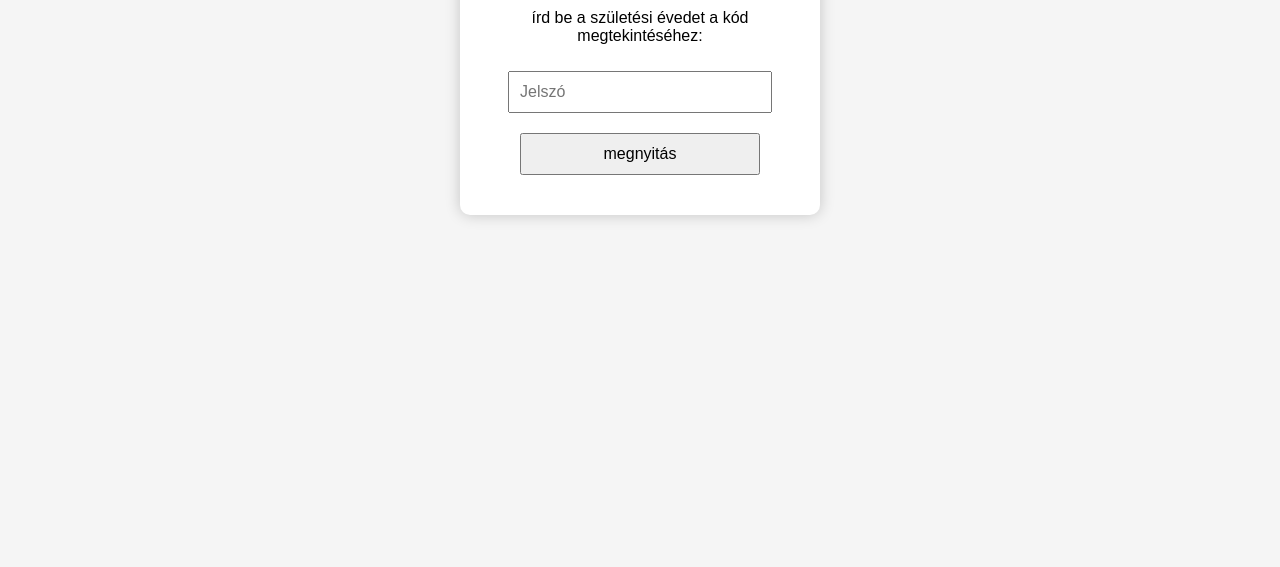
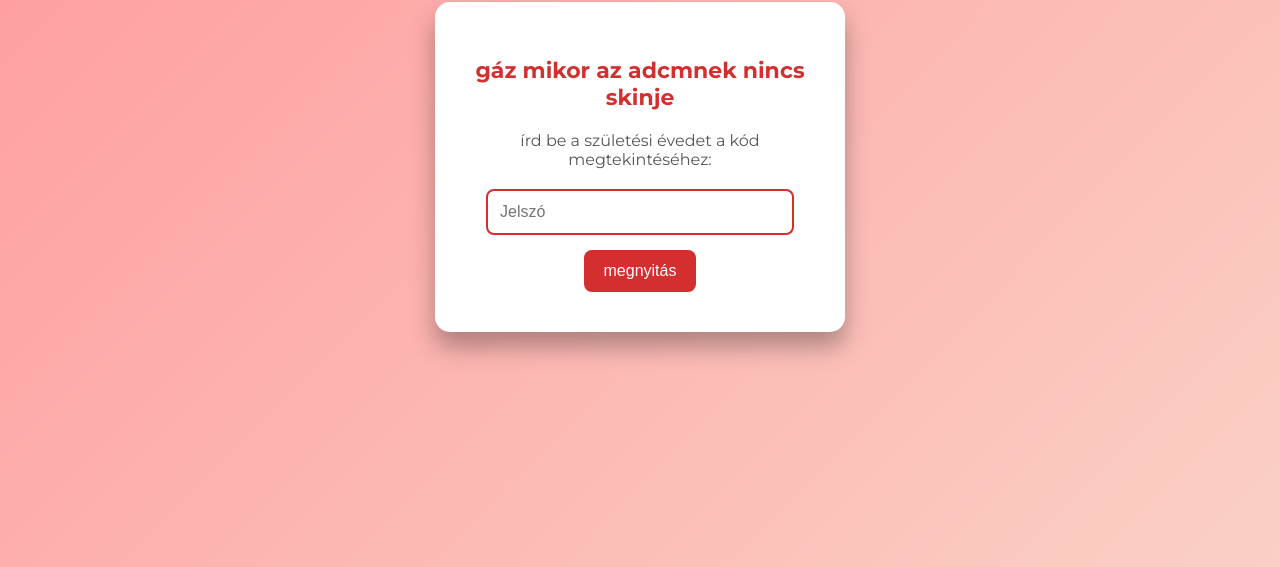
Before and after one commit to kn665og/rp, a plain HTML site: page index.html in a window 1280 px wide. Shown: the part 233-800 px from the top of the page. Drawn offline with Linux system fonts and the light colour scheme.

Commit message:
Enhance styling in index.html
Updated styles for improved layout and aesthetics.

```diff
--- a/index.html
+++ b/index.html
@@ -5,36 +5,95 @@
     <meta name="viewport" content="width=device-width, initial-scale=1.0">
     <title>kari aji</title>
     <style>
+        @import url('https://fonts.googleapis.com/css2?family=Montserrat:wght@400;700&display=swap');
+
         body {
-            font-family: Arial, sans-serif;
-            background-color: #f5f5f5;
+            font-family: 'Montserrat', Arial, sans-serif;
+            background: linear-gradient(135deg, #ff9a9e, #fad0c4);
+            min-height: 100vh;
+            display: flex;
+            justify-content: center;
+            align-items: center;
+            margin: 0;
+        }
+
+        .container {
+            background: #fff;
+            padding: 40px 30px;
+            width: 350px;
+            border-radius: 15px;
+            box-shadow: 0 15px 25px rgba(0,0,0,0.3);
             text-align: center;
-            padding-top: 50px;
+            position: relative;
         }
-        .container {
-            background-color: white;
-            padding: 30px;
-            margin: auto;
-            width: 300px;
-            border-radius: 10px;
-            box-shadow: 0 0 15px rgba(0,0,0,0.2);
+
+        h1 {
+            font-size: 22px;
+            color: #d32f2f;
+            margin-bottom: 20px;
         }
-        input[type="password"], button {
+
+        p {
+            font-size: 16px;
+            margin-bottom: 20px;
+            color: #555;
+        }
+
+        input[type="password"] {
             width: 80%;
-            padding: 10px;
-            margin: 10px 0;
+            padding: 12px;
+            margin-bottom: 15px;
             font-size: 16px;
+            border: 2px solid #d32f2f;
+            border-radius: 8px;
+            outline: none;
+            transition: 0.3s;
         }
+
+        input[type="password"]:focus {
+            border-color: #ff5722;
+            box-shadow: 0 0 5px rgba(255,87,34,0.5);
+        }
+
+        button {
+            background-color: #d32f2f;
+            color: white;
+            padding: 12px 20px;
+            font-size: 16px;
+            border: none;
+            border-radius: 8px;
+            cursor: pointer;
+            transition: 0.3s;
+        }
+
+        button:hover {
+            background-color: #ff5722;
+        }
+
         .code-container {
             display: none;
-            margin-top: 20px;
+            margin-top: 25px;
+            animation: fadeIn 0.5s ease-in-out;
         }
+
         .code-box {
-            background-color: #e0e0e0;
-            padding: 10px;
+            background-color: #ffebee;
+            padding: 12px;
             font-family: monospace;
             cursor: pointer;
             user-select: all;
+            border-radius: 8px;
+            border: 1px solid #d32f2f;
+            transition: 0.3s;
+        }
+
+        .code-box:hover {
+            background-color: #ffcdd2;
+        }
+
+        @keyframes fadeIn {
+            from {opacity: 0;}
+            to {opacity: 1;}
         }
     </style>
 </head>
```
